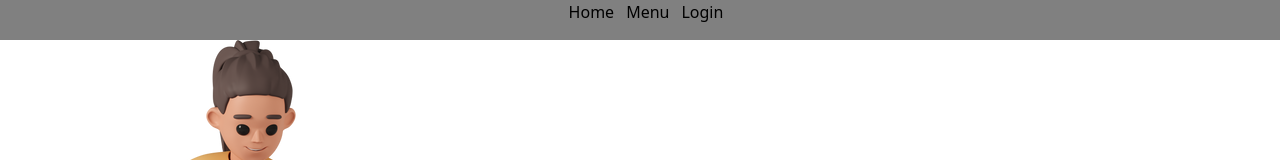
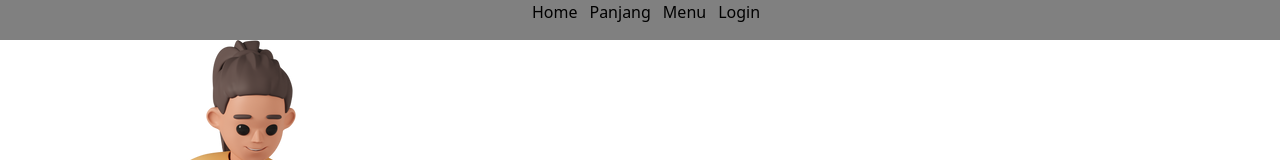
Before and after one commit to sintak2022/sintak2022, a website: page index.html in a window 1280 px wide. Shown: the top 160 px of the page. Drawn offline with nearby package versions, Linux system fonts and the light colour scheme.

Commit message:
commit pertama

```diff
--- a/index.html
+++ b/index.html
@@ -16,6 +16,7 @@
   <body>
     <div class="flex d-flex">
       <p class="text-pink">Home</p>
+      <p>Panjang</p>
       <p>Menu</p>
       <p>Login</p>
     </div>
```
